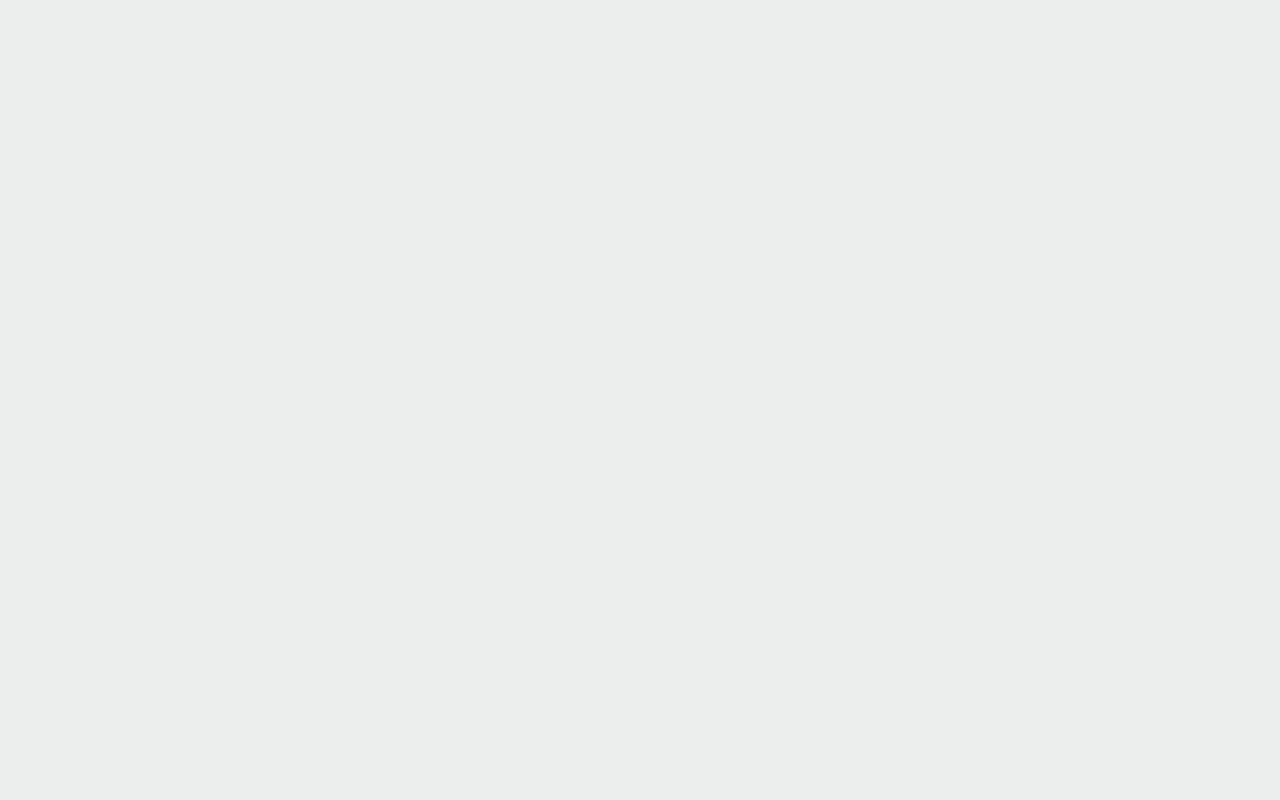
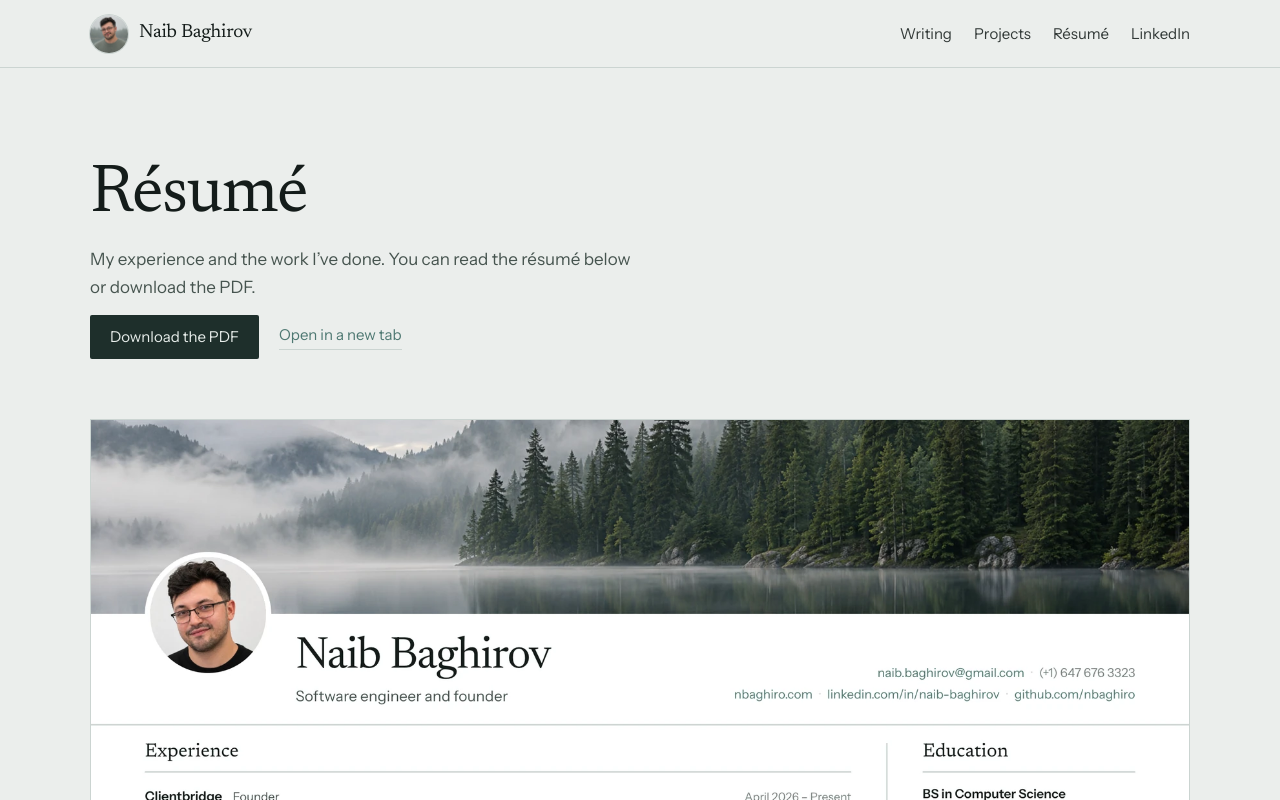
Before and after one commit to nbaghiro/nbaghiro.com, a React (Vite) app in the folder client/: page /resume in a window 1280 px wide. Before the commit this address had no page. Shown: the top 800 px of the page. Built offline with nearby package versions, Linux system fonts and the light colour scheme; a web font is replaced by a local one.

Commit message:
Serve the résumé at /resume, with /about still landing there
Co-Authored-By: Claude Opus 5 (1M context) <noreply@anthropic.com>

```diff
--- a/client/src/App.jsx
+++ b/client/src/App.jsx
@@ -14,7 +14,7 @@ import Home from "./pages/Home";
 const Projects = lazy(() => import("./pages/Projects"));
 const Writing = lazy(() => import("./pages/Writing"));
 const Post = lazy(() => import("./pages/Post"));
-const About = lazy(() => import("./pages/About"));
+const Resume = lazy(() => import("./pages/Resume"));
 const Overworld = lazy(() => import("./pages/Overworld"));
 const Ads = lazy(() => import("./pages/ads/Ads"));
 
@@ -37,7 +37,12 @@ function App() {
                     element={<Navigate to="/blogs" replace />}
                 />
                 <Route path="writing/:slug" element={<WritingRedirect />} />
-                <Route path="about" element={<About />} />
+                <Route path="resume" element={<Resume />} />
+                {/* the page moved from /about; anything already linked still lands */}
+                <Route
+                    path="about"
+                    element={<Navigate to="/resume" replace />}
+                />
             </Route>
             {/* The first version of the site, kept for anyone who liked it; the ad studios
                 wear the same skin */}
--- a/client/src/components/DarkLayout.jsx
+++ b/client/src/components/DarkLayout.jsx
@@ -15,7 +15,7 @@ function DarkLayout() {
                     <span>nbaghiro</span>
                 </Link>
                 <nav className="site-nav" aria-label="Primary">
-                    <Link to="/about">Résumé</Link>
+                    <Link to="/resume">Résumé</Link>
                     <a
                         href="https://github.com/nbaghiro"
                         target="_blank"
--- a/client/src/components/SiteLayout.jsx
+++ b/client/src/components/SiteLayout.jsx
@@ -50,7 +50,7 @@ function SiteLayout() {
                 <nav className="site-nav" aria-label="Primary">
                     <Link to="/blogs">Writing</Link>
                     <Link to="/projects">Projects</Link>
-                    <Link to="/about">Résumé</Link>
+                    <Link to="/resume">Résumé</Link>
                     <a
                         className="out"
                         href="https://www.linkedin.com/in/naibbaghirov/"
--- a/client/src/pages/Home.jsx
+++ b/client/src/pages/Home.jsx
@@ -65,7 +65,7 @@ function Home() {
                             {PRODUCTS.length + ALSO.length} built
                         </span>
                     </Link>
-                    <Link className="door" to="/about">
+                    <Link className="door" to="/resume">
                         <h2>Résumé</h2>
                         <p>My experience and previous work.</p>
                         <span className="door-meta">Page or PDF</span>
@@ -153,7 +153,7 @@ function Home() {
                             <p className="foot-label">Pages</p>
                             <Link to="/blogs">Writing</Link>
                             <Link to="/projects">Projects</Link>
-                            <Link to="/about">Résumé</Link>
+                            <Link to="/resume">Résumé</Link>
                         </div>
                         <div>
                             <p className="foot-label">Elsewhere</p>
--- a/client/src/pages/About.css
+++ b/client/src/pages/Resume.css
@@ -1,9 +1,9 @@
 @import "./Projects.css";
 
-.about .page-head > p {
+.resume .page-head > p {
     max-width: 48ch;
 }
-.about-actions {
+.resume-actions {
     display: flex;
     flex-wrap: wrap;
     align-items: center;
@@ -23,7 +23,7 @@
 .download:hover {
     background: var(--ink);
 }
-.about-actions a:not(.download) {
+.resume-actions a:not(.download) {
     font-size: 15px;
     color: var(--water);
     border-bottom: 1px solid var(--mist);
--- a/client/src/pages/About.jsx
+++ b/client/src/pages/Resume.jsx
@@ -1,11 +1,13 @@
 import PageArt from "../components/PageArt";
-import "./About.css";
+import "./Resume.css";
 
 // The résumé as an image of the page rather than an embedded PDF viewer: no viewer redraw
 // after load, and it looks the same in every browser. The PDF is one click away.
-function About() {
+function Resume() {
     return (
-        <article className="page about">
+        <article className="page resume">
+            {/* the plate key, not the route: left alone so the page keeps the pair of
+                margin drawings it has always had */}
             <PageArt seed="about" count={2} />
             <header className="page-head">
                 <h1>Résumé</h1>
@@ -13,7 +15,7 @@ function About() {
                     My experience and the work I’ve done. You can read
                     the résumé below or download the PDF.
                 </p>
-                <p className="about-actions">
+                <p className="resume-actions">
                     <a
                         className="download"
                         href="/resume.pdf"
@@ -43,4 +45,4 @@ function About() {
     );
 }
 
-export default About;
+export default Resume;
```
